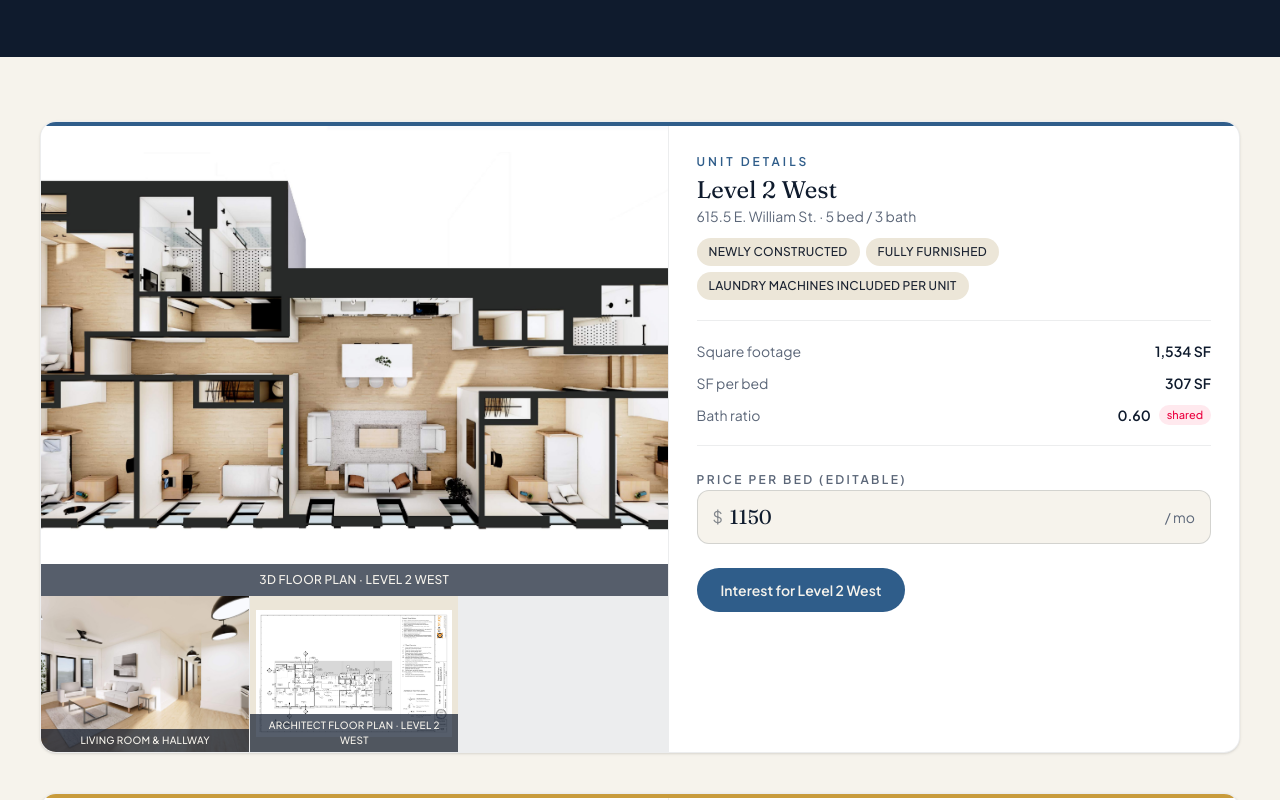
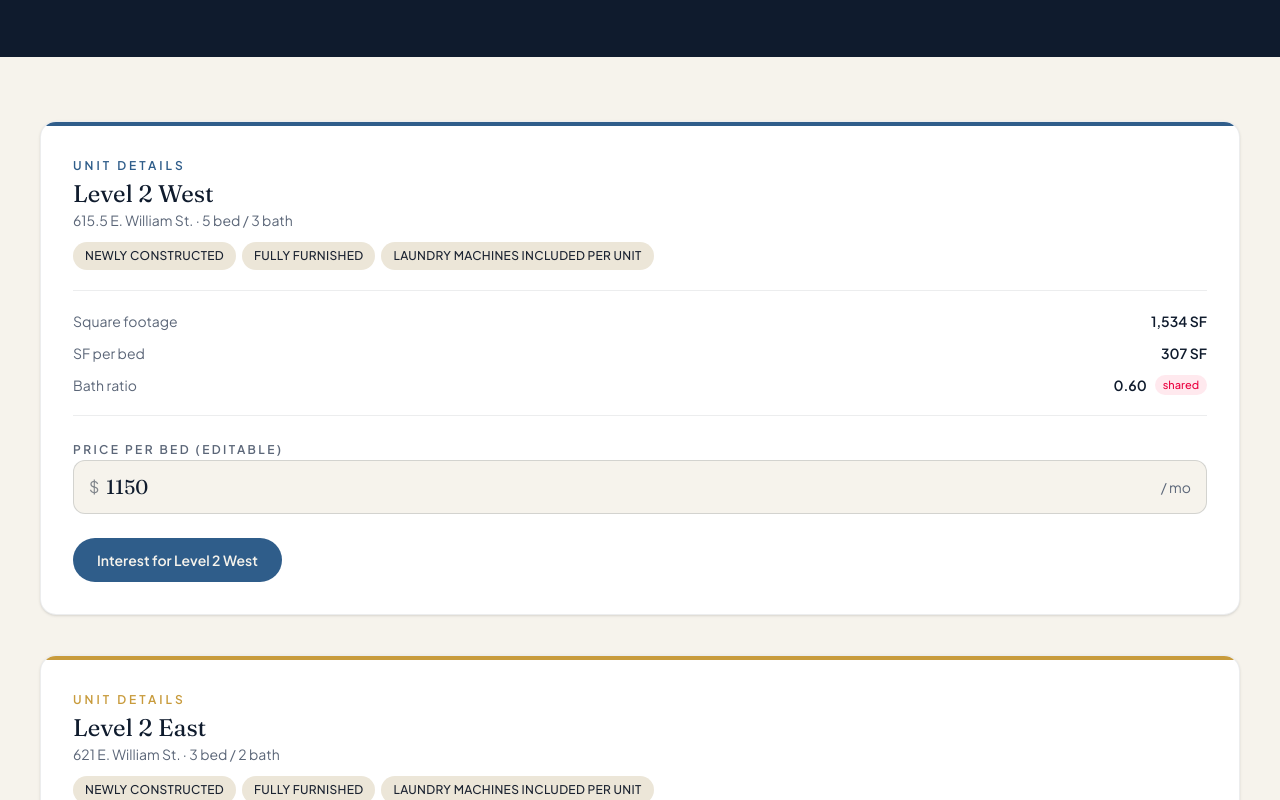
Before and after one commit to Zfarah-wssa/State-and-William-Lofts, a Next.js app: page /properties/621-william in a window 1280 px wide. Shown: the part 420-1220 px from the top of the page. Built offline with nearby package versions, Linux system fonts and the light colour scheme.

Commit message:
Remove all images from unit listing cards
https://claude.ai/code/session_01MoH4JasZfij9fQqnKBUg3r

```diff
--- a/src/components/UnitDetailsCard.tsx
+++ b/src/components/UnitDetailsCard.tsx
@@ -1,10 +1,8 @@
 "use client";
 
 import { useId, useMemo, useState } from "react";
-import Image from "next/image";
-import type { Unit621William, UnitImage } from "@/data/units-621-william";
+import type { Unit621William } from "@/data/units-621-william";
 import { InterestModal } from "@/components/InterestModal";
-import { ImageLightbox } from "@/components/ImageLightbox";
 
 const accentClasses: Record<
   Unit621William["accent"],
@@ -35,7 +33,6 @@ const currency = (value: number) =>
 
 export function UnitDetailsCard({ unit }: { unit: Unit621William }) {
   const [pricePerBed, setPricePerBed] = useState(unit.basePricePerBed);
-  const [lightbox, setLightbox] = useState<UnitImage | null>(null);
   const inputId = useId();
   const accent = accentClasses[unit.accent];
 
@@ -50,87 +47,14 @@ export function UnitDetailsCard({ unit }: { unit: Unit621William }) {
     setPricePerBed(Number.isFinite(parsed) && parsed >= 0 ? parsed : 0);
   };
 
-  const [primaryImage = unit.floorPlan, ...restRenderings] = unit.renderings;
-  const smallerImages = [
-    ...restRenderings.map((rendering) => ({ ...rendering, isFloorPlan: false })),
-    { ...unit.floorPlan, isFloorPlan: true },
-  ];
-
   return (
-    <>
-      {lightbox && (
-        <ImageLightbox
-          src={lightbox.src}
-          alt={lightbox.alt}
-          caption={lightbox.caption}
-          onClose={() => setLightbox(null)}
-        />
-      )}
-
     <article
       id={unit.id}
       className="scroll-mt-28 overflow-hidden rounded-2xl border border-ink/8 bg-cloud shadow-sm"
     >
       <div className={`h-1 w-full ${accent.rule}`} aria-hidden />
 
-        <div className="grid gap-0 lg:grid-cols-[1.1fr_1fr]">
-          {/* Imagery */}
-          <div className="border-b border-ink/8 lg:border-b-0 lg:border-r">
-            <button
-              type="button"
-              onClick={() => setLightbox(primaryImage)}
-              className="group relative block w-full overflow-hidden focus:outline-none"
-              aria-label={`Expand image: ${primaryImage.caption}`}
-            >
-              <div className="relative aspect-[4/3]">
-                <Image
-                  src={primaryImage.src}
-                  alt={primaryImage.alt}
-                  fill
-                  sizes="(min-width: 1024px) 480px, 100vw"
-                  className="object-cover transition-transform duration-300 group-hover:scale-[1.02]"
-                />
-                <span className="absolute inset-x-0 bottom-0 bg-ink/70 px-4 py-2 text-xs font-medium uppercase tracking-wide text-stone">
-                  {primaryImage.caption}
-                </span>
-                <span className="absolute right-3 top-3 flex h-8 w-8 items-center justify-center rounded-full bg-ink/50 text-stone opacity-0 transition-opacity group-hover:opacity-100 text-lg">
-                  ⤢
-                </span>
-              </div>
-            </button>
-
-            {smallerImages.length > 0 && (
-              <div className="grid grid-cols-3 gap-px bg-ink/8">
-                {smallerImages.map((image) => (
-                  <button
-                    key={image.src}
-                    type="button"
-                    onClick={() => setLightbox(image)}
-                    className="group relative aspect-[4/3] overflow-hidden bg-cloud focus:outline-none"
-                    aria-label={`Expand image: ${image.caption}`}
-                  >
-                    <Image
-                      src={image.src}
-                      alt={image.alt}
-                      fill
-                      sizes="(min-width: 1024px) 160px, 33vw"
-                      className={
-                        image.isFloorPlan
-                          ? "object-contain bg-stone-deep p-1.5 transition-transform duration-300 group-hover:scale-[1.03]"
-                          : "object-cover transition-transform duration-300 group-hover:scale-[1.03]"
-                      }
-                    />
-                    <figcaption className="absolute inset-x-0 bottom-0 bg-ink/70 px-2 py-1 text-[10px] font-medium uppercase tracking-wide text-stone">
-                      {image.caption}
-                    </figcaption>
-                  </button>
-                ))}
-              </div>
-            )}
-          </div>
-
-          {/* Unit details */}
-          <div className="flex flex-col gap-5 p-6 sm:p-7">
+      <div className="flex flex-col gap-5 p-6 sm:p-8">
         <div>
           <p className={`text-xs font-semibold uppercase tracking-[0.25em] ${accent.text}`}>
             Unit details
@@ -205,8 +129,6 @@ export function UnitDetailsCard({ unit }: { unit: Unit621William }) {
           <InterestModal unitName={unit.name} buttonClass={accent.button} />
         </div>
       </div>
-        </div>
     </article>
-    </>
   );
 }
```
Lines whose indentation alone changed are shown as unchanged.
